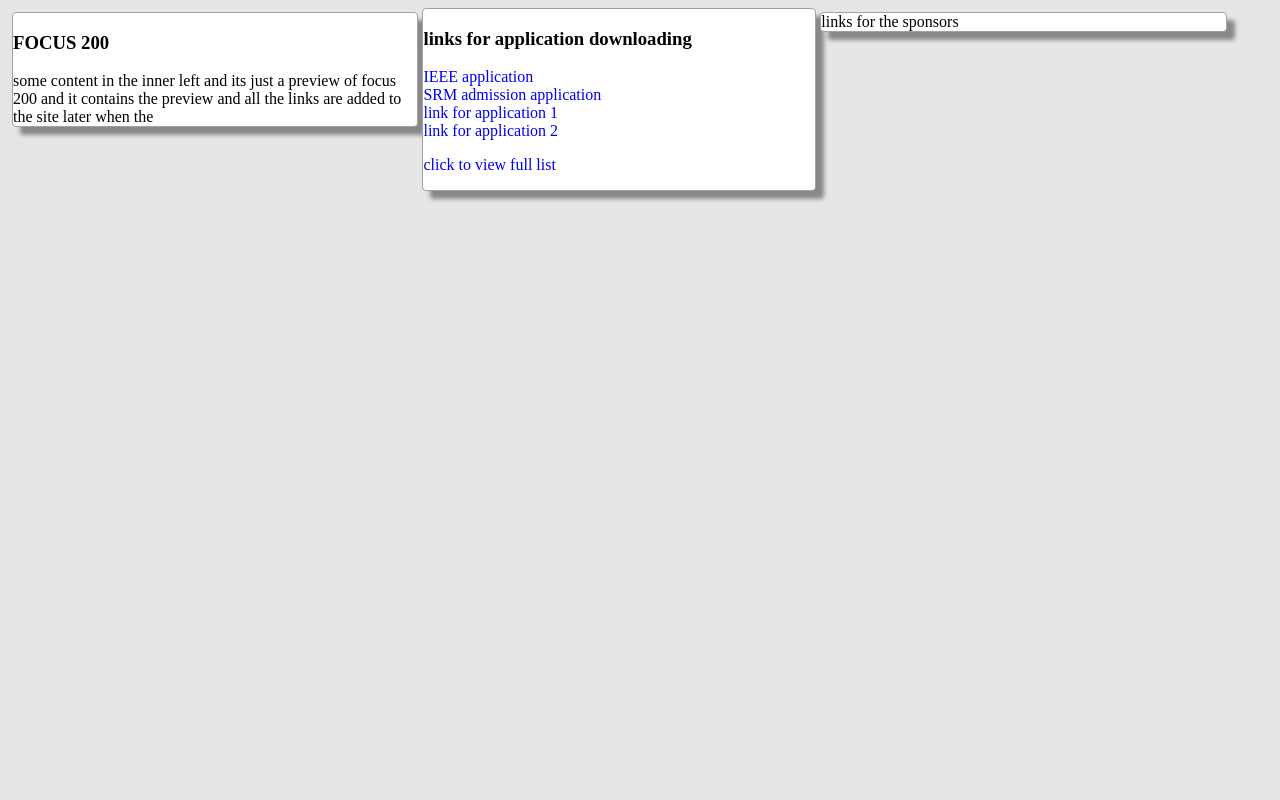
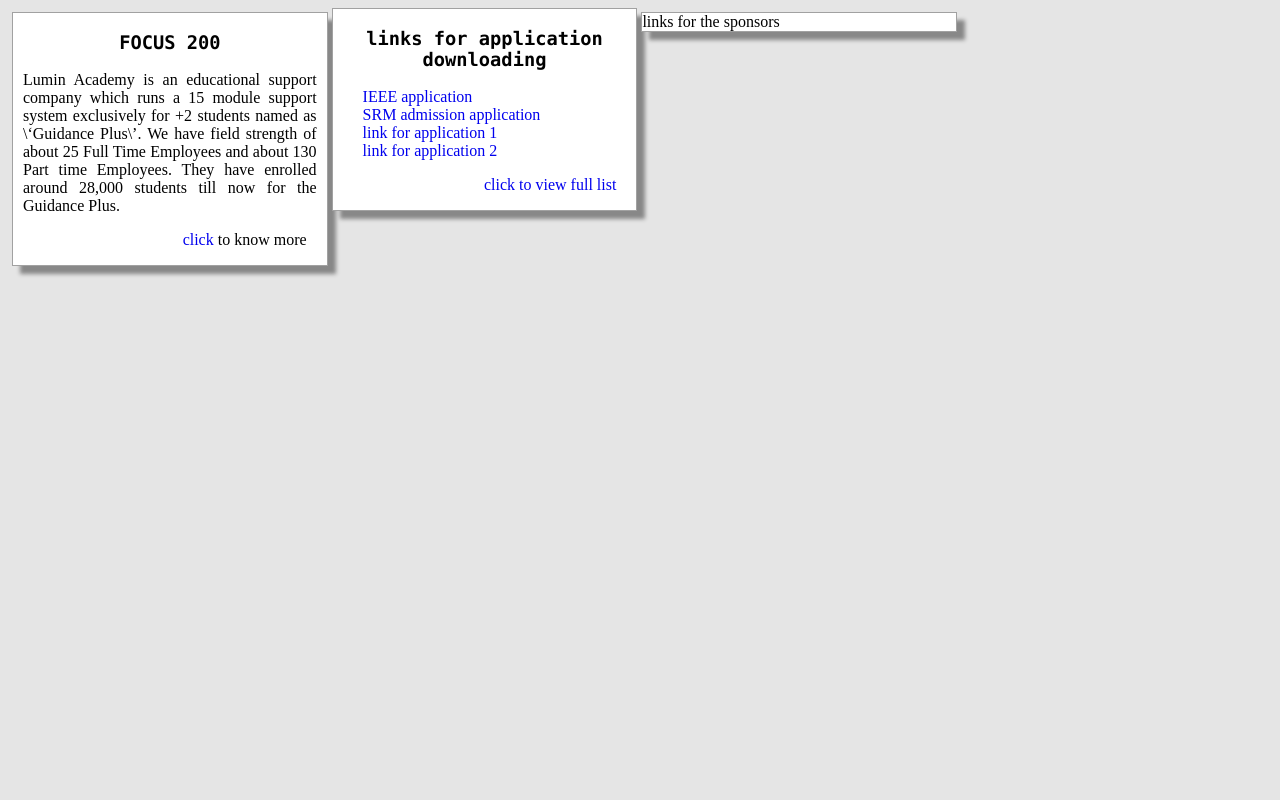
Before and after one commit to selvam111773/luminsite, a PHP site: page / in a window 1280 px wide. Run offline with PHP 8.4, Linux system fonts and the light colour scheme.

Commit message:
focus file addition, little style workout on index page

```diff
--- a/css/style.css
+++ b/css/style.css
@@ -1,14 +1,16 @@
 body{
     background: none repeat scroll 0 0 #E5E5E5;
     font-family: "Times New Roman";
+    width: 980px;
 }
-.main_content {
-    padding: 10px;
-    margin-left: 40px;
-    margin-right: 40px;
-    width: 100%;
+body .content{
+    align-content: center;
+    background: #FFFFFF;
+    box-shadow: 8px 8px 4px #888888;
+    border-radius: 4px;
+    margin: 0 1.5em 0 1.5em;
+    padding: 5px;
 }
-
 .inner_left {
     margin: 4px;
     width: 32%;
@@ -16,8 +18,11 @@ body{
     overflow: hidden;
     background: #FFFFFF;
     border: 1px solid #A1A1A1;
-    border-radius: 4px;
     box-shadow: 8px 8px 4px #888888;
+}
+#left_content{
+    margin: 10px 10px 10px 10px ;
+    text-align: justify;
 }
 
 .inner_right {
@@ -27,7 +32,6 @@ body{
     overflow: hidden;
     background: #FFFFFF;
     border: 1px solid #A1A1A1;
-    border-radius: 4px;
     box-shadow: 8px 8px 4px #888888;
 }
 
@@ -37,7 +41,6 @@ body{
     overflow: hidden;
     background: #FFFFFF;
     border: 1px solid #A1A1A1;
-    border-radius: 4px;
     box-shadow: 8px 8px 4px #888888;
 }
 
@@ -50,6 +53,15 @@ ul{
 a{
     text-decoration: none;
 }
-h3 .header_position{
-    align-content: center;
+.header_position{
+    text-align: center;
+    font-family: "Lucida Console", imes New Roman;
 }
+.content_link{
+    text-align: right;
+    margin-right: 20px;
+}
+.application{
+    text-align: justify;
+    margin-left: 30px;
+}
--- a/index.php
+++ b/index.php
@@ -7,14 +7,17 @@
 <div class="main-content">
     <div class="inner_left">
         <h3 class="header_position">FOCUS 200</h3>
-        some content in the inner left and its just a preview of focus 200
-        and it contains the preview and all the links are added to the site later
-        when the
-        <!-- Focus 200 content goes her  -->
+        <div id="left_content">
+            Lumin Academy is an educational support company which runs a 15 module support system exclusively for +2
+            students named as \‘Guidance Plus\’. We have field strength of about 25 Full Time Employees and about 130
+            Part time Employees. They have enrolled around 28,000 students till now for the Guidance Plus.
+        </div>
+        <p class="content_link"><a href="focus.php">click</a> to know more</p>
+
     </div>
     <div class="inner_middle">
         <!-- application link goes here -->
-        <h3>links for application downloading</h3>
+        <h3 class="header_position">links for application downloading</h3>
 
         <div class="application">
             <a href="#">IEEE application</a><br>
@@ -22,7 +25,7 @@
             <a href="#">link for application 1</a><br>
             <a href="#">link for application 2</a><br>
 
-            <p><a href="external/apps_link.html" rel="#overlay">click to view full list</a></p>
+            <p class="content_link"><a href="external/apps_link.html" rel="#overlay">click to view full list</a></p>
         </div>
     </div>
     <div class="appple_overlay" id="overlay">
@@ -40,7 +43,7 @@
 <script src="js/jquery.colorbox.js"></script>
 <script src="js/index.js"></script>
 <script>
-   // $.colorbox({href: "external/apps_link.html"});
+    // $.colorbox({href: "external/apps_link.html"});
 </script>
 </body>
 </html>
```
Also changed, not shown: focus.php (added, +16 -0 lines).
